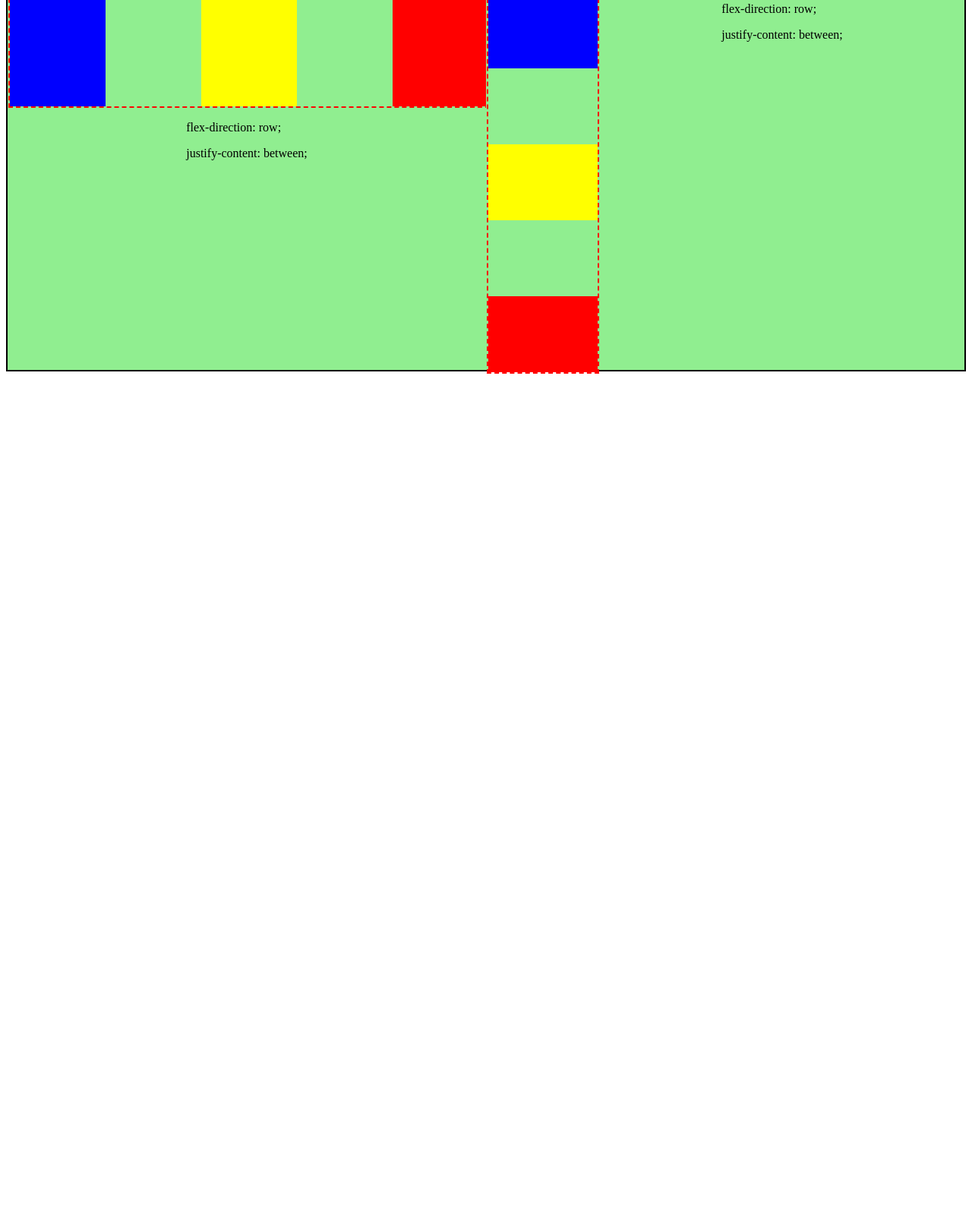
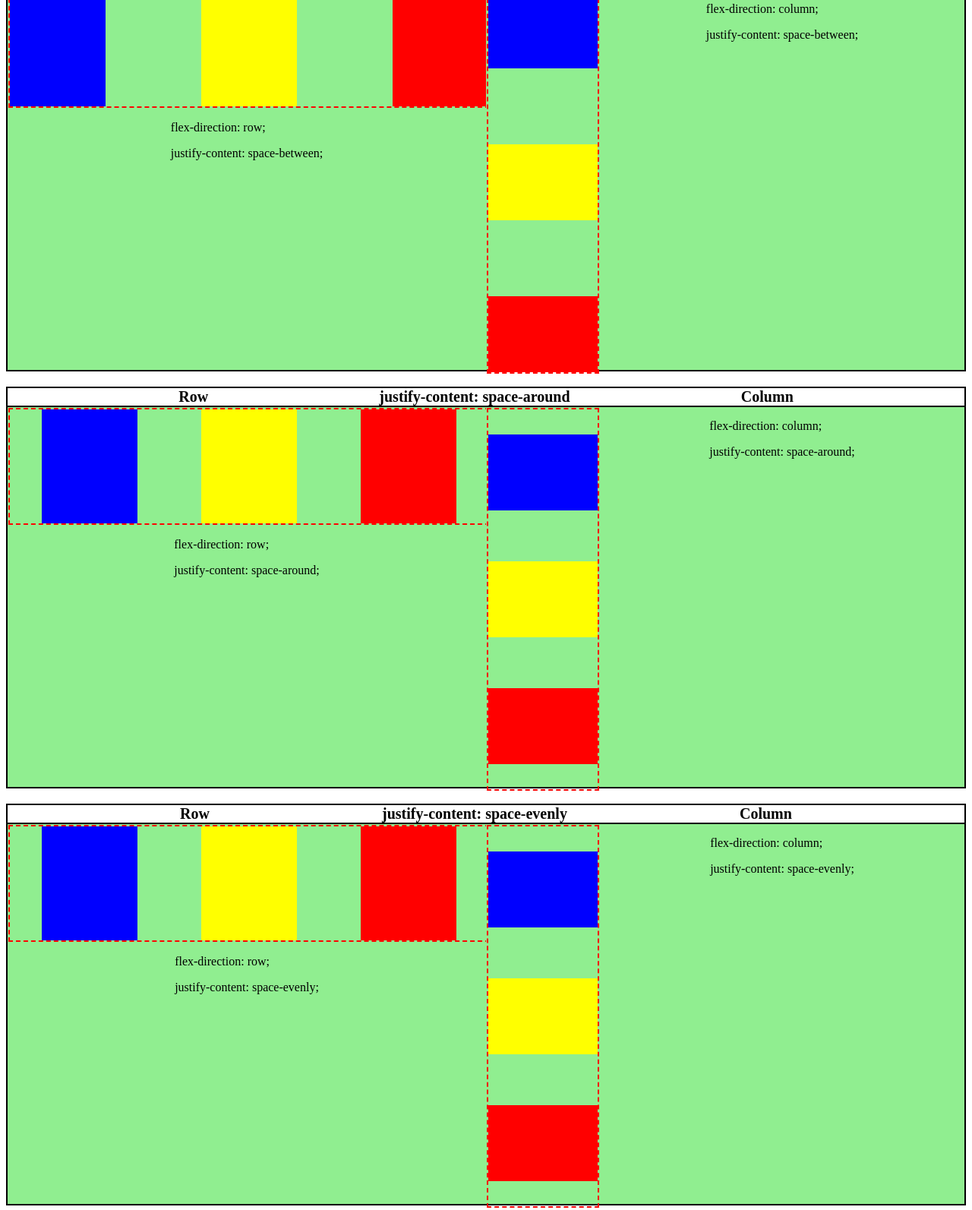
Before and after one commit to KC-Scout/flex-box-examples, a plain HTML site: page index.html in a window 1280 px wide. Shown: the part 2229-3822 px from the top of the page at 76% size. Before the commit the page ends 2726 px from the top, so only its background shows below. Drawn offline with Linux system fonts and the light colour scheme.

Commit message:
Added in space-around and space-evenly examples

```diff
--- a/index.html
+++ b/index.html
@@ -90,7 +90,7 @@
                     <div class="box-10"></div>
                </div>
                <div class="description">
-                   <div><p>flex-direction: row;</p><p>justify-content: between;</p></div>
+                   <div><p>flex-direction: row;</p><p>justify-content: space-between;</p></div>
                </div>
            </div>
            <div id="box-container-9">
@@ -100,14 +100,76 @@
                     <div class="col-box-10"></div>
                </div>
                <div class="description">
-                   <div><p>flex-direction: row;</p><p>justify-content: between;</p></div>
+                   <div><p>flex-direction: column;</p><p>justify-content: space-between;</p></div>
+               </div>
+           </div>
+
+       </div>
+    </div>
+  <!-- Examples of justify-content: space-around -->
+     <div class="big-container">
+        <div class="small-container">
+            <div>Row</div>
+            <div>justify-content: space-around</div>
+            <div>Column</div>
+        </div>
+        <div class="justify-container">
+           <div id="box-container-8">
+               <div class="row-column-container-3">
+                    <div class="box-9"></div>
+                    <div class="box-11"></div>
+                    <div class="box-10"></div>
+               </div>
+               <div class="description">
+                   <div><p>flex-direction: row;</p><p>justify-content: space-around;</p></div>
+               </div>
+           </div>
+           <div id="box-container-9">
+               <div class="row-column-container-4">
+                    <div class="col-box-9"></div>
+                    <div class="col-box-11"></div>
+                    <div class="col-box-10"></div>
+               </div>
+               <div class="description">
+                   <div><p>flex-direction: column;</p><p>justify-content: space-around;</p></div>
+               </div>
+           </div>
+
+       </div>
+    </div>
+  <!-- Examples of justify-content: space-evenly -->
+     <div class="big-container">
+        <div class="small-container">
+            <div>Row</div>
+            <div>justify-content: space-evenly</div>
+            <div>Column</div>
+        </div>
+        <div class="justify-container">
+           <div id="box-container-8">
+               <div class="row-column-container-3">
+                    <div class="box-9"></div>
+                    <div class="box-11"></div>
+                    <div class="box-10"></div>
+               </div>
+               <div class="description">
+                   <div><p>flex-direction: row;</p><p>justify-content: space-evenly;</p></div>
+               </div>
+           </div>
+           <div id="box-container-9">
+               <div class="row-column-container-4">
+                    <div class="col-box-9"></div>
+                    <div class="col-box-11"></div>
+                    <div class="col-box-10"></div>
+               </div>
+               <div class="description">
+                   <div><p>flex-direction: column;</p><p>justify-content: space-evenly;</p></div>
                </div>
            </div>
 
        </div>
     </div>
 
-    <!-- Examples of justify-content: space-around -->
+
 
 
 
--- a/styles/style.css
+++ b/styles/style.css
@@ -225,3 +225,43 @@ h1 {
     width: 100%;
     height: 20%;
 }
+
+/* Examples of justify-content: space-around */
+.row-column-container-3{
+    display: flex;
+    flex-direction: row;
+    justify-content: space-around;
+    border: 2px dashed red;
+    width: 100%;
+    height: 30%;
+    margin: 1px;
+}
+.row-column-container-4{
+    display: flex;
+    flex-direction: column;
+    justify-content: space-around;
+    border: 2px dashed red;
+    width: 30%;
+    height: 100%;
+    margin: 1px;
+}
+
+/* Examples of justify-content: space-evenly */
+.row-column-container-5{
+    display: flex;
+    flex-direction: row;
+    justify-content: space-evenly;
+    border: 2px dashed red;
+    width: 100%;
+    height: 30%;
+    margin: 1px;
+}
+.row-column-container-6{
+    display: flex;
+    flex-direction: column;
+    justify-content: space-evenly;
+    border: 2px dashed red;
+    width: 30%;
+    height: 100%;
+    margin: 1px;
+}
```
